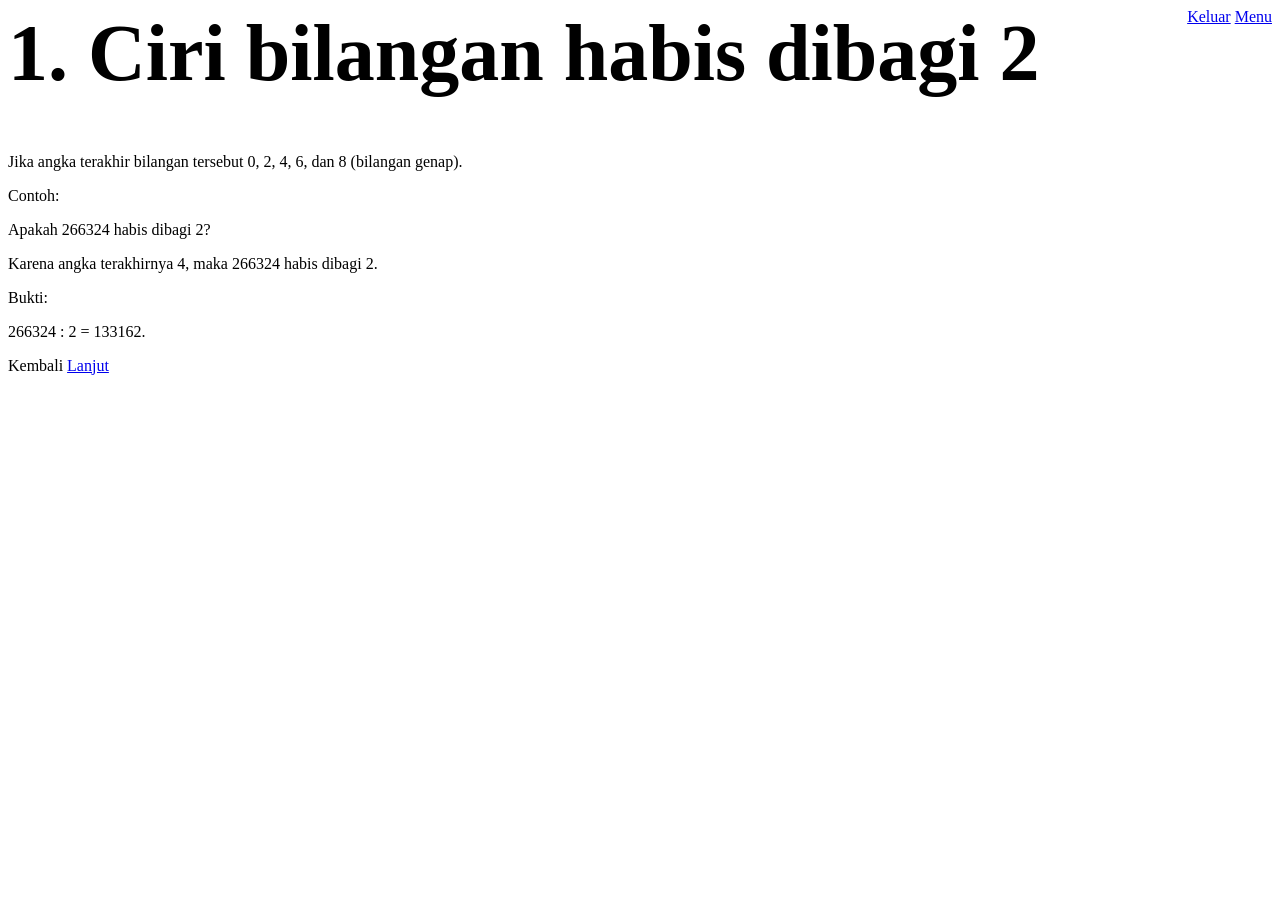
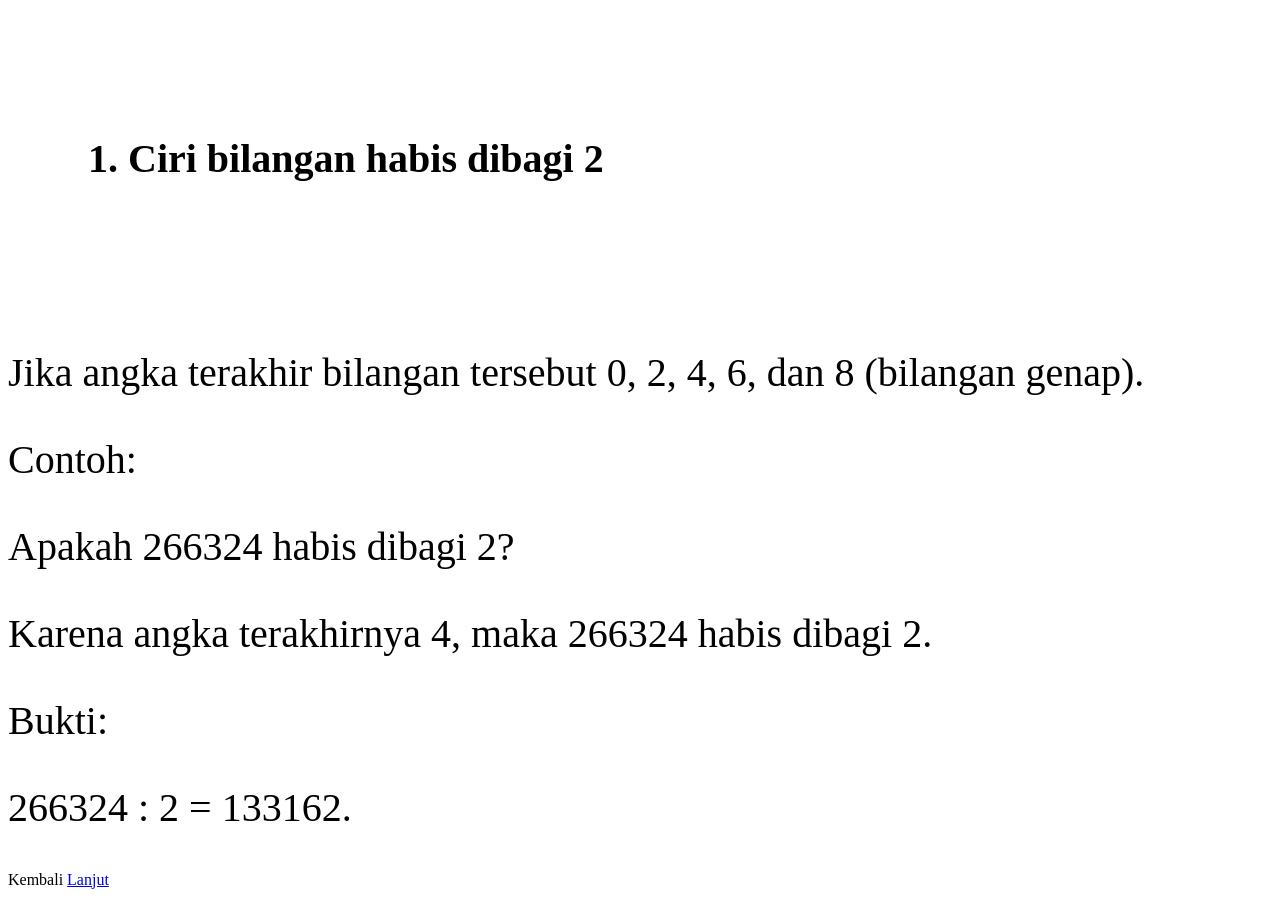
Before and after one commit to IlfiNurDiana/BilanganMateri, a plain HTML site: page index.html in a window 1280 px wide. Before the commit the page ends 800 px from the top, so only its background shows below. Drawn offline with Linux system fonts and the light colour scheme.

Commit message:
Update Materi.css

```diff
--- a/Materi.css
+++ b/Materi.css
@@ -2,18 +2,23 @@ body {
   font-family: "Avenir Next";
   background color: blue;
 }
-.header {
+.header a {
   color: #fff;
   height: 90px;
   float: right;
   font-size: 36:
     padding: 20px 40px;
-  font-family:"Britannic Bold";
 }
 .main {
+  padding: 100px 80px;
+}
+.Judul {
+  font-family:"Britannic Bold";
+  font-size: 40px;
+}
+.Isi P {
   font-family:"Arabic Typesetting";
   font-size: 40px;
-}
 .footer {
   padding: 20px 40px;
   float: right;
```
